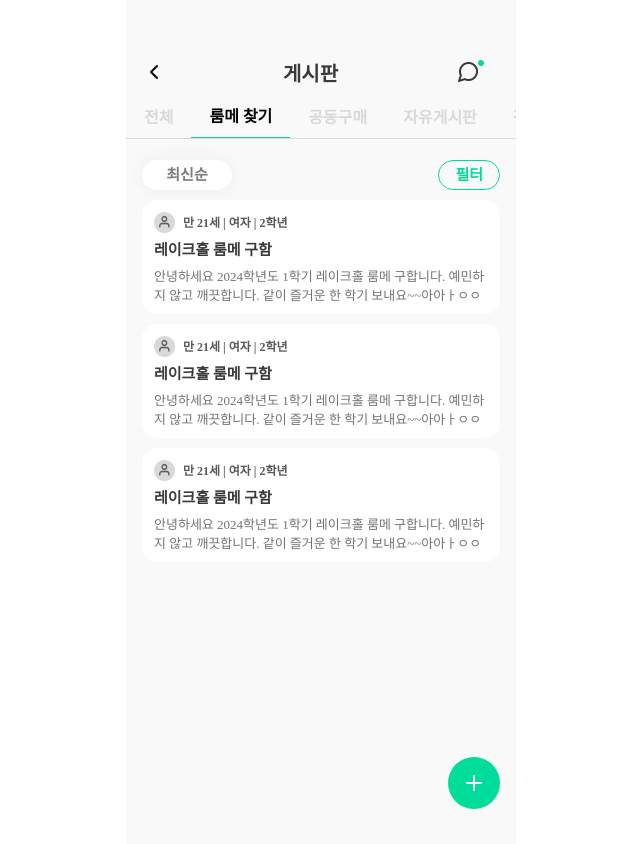
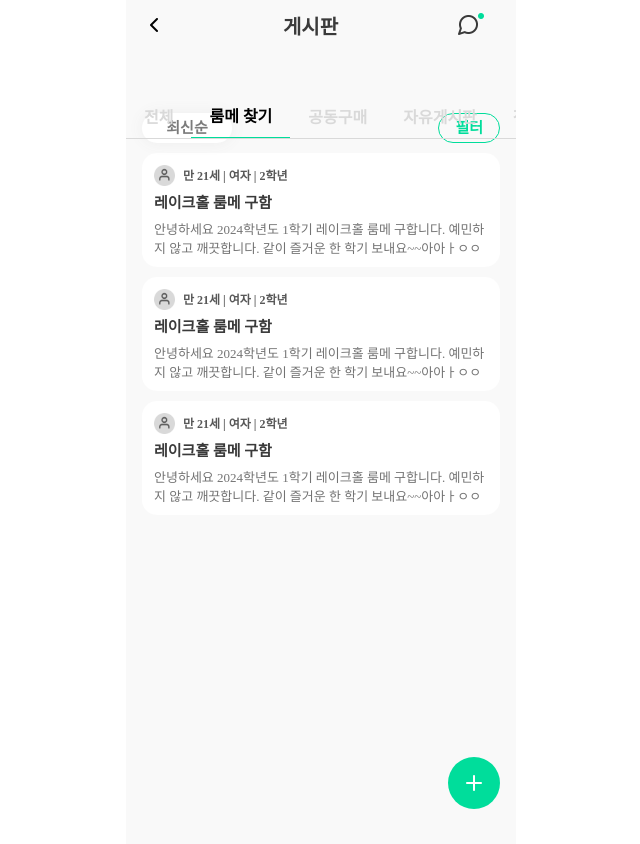
Before and after one commit to chan-byeong/Puzzle_05, a React (Vite) app: page /community in a window 1280 px wide. Shown: the whole page, without its empty margins (319-959 px from the left). Built offline with nearby package versions, Linux system fonts and the light colour scheme; a web font is replaced by a local one.

Commit message:
design: 전체 CSS 적용 수정

```diff
--- a/public/reset.css
+++ b/public/reset.css
@@ -132,3 +132,6 @@ table {
   border-collapse: collapse;
   border-spacing: 0;
 }
+button {
+  border: none;
+}
--- a/src/Pages/Root.tsx
+++ b/src/Pages/Root.tsx
@@ -5,7 +5,7 @@ function Root() {
   const mlayout = css`
     position: relative;
     font-family: "Pretendard Variable";
-    padding: 47px 16px 34px 16px;
+    padding: 0px 16px 34px 16px;
     min-height: 844px;
     max-width: 390px;
     margin: 0 auto;
```
